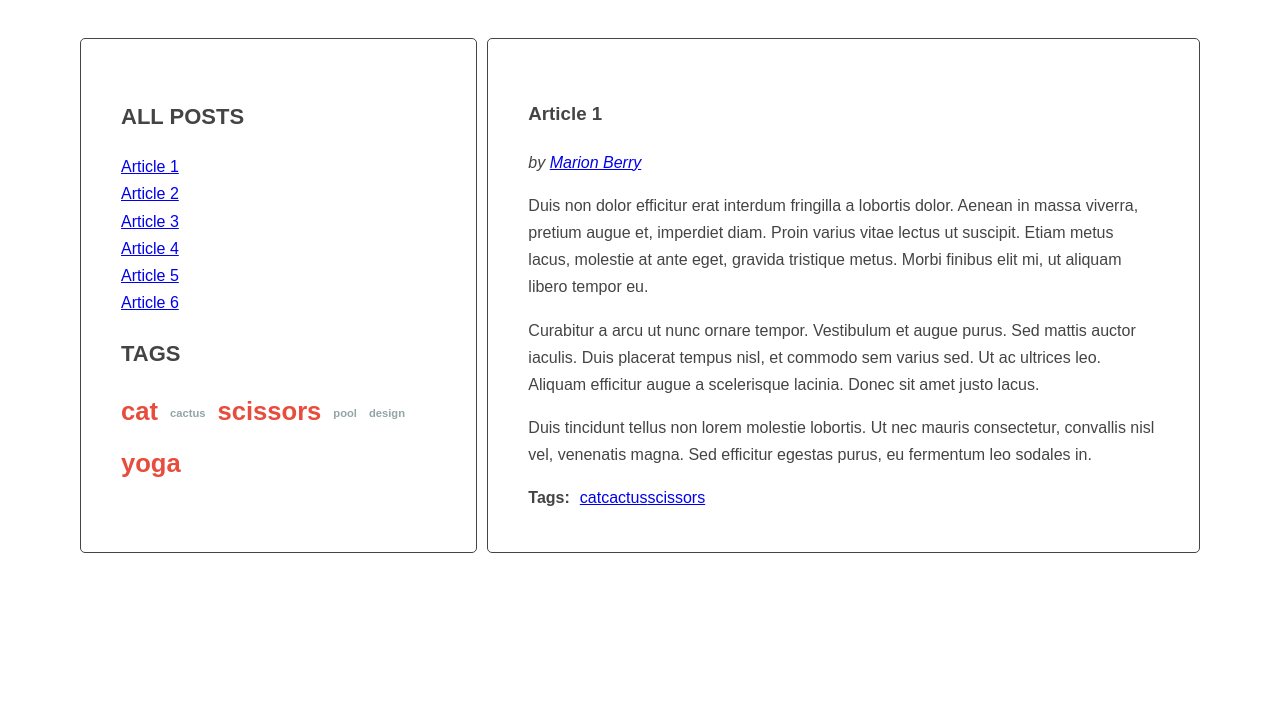
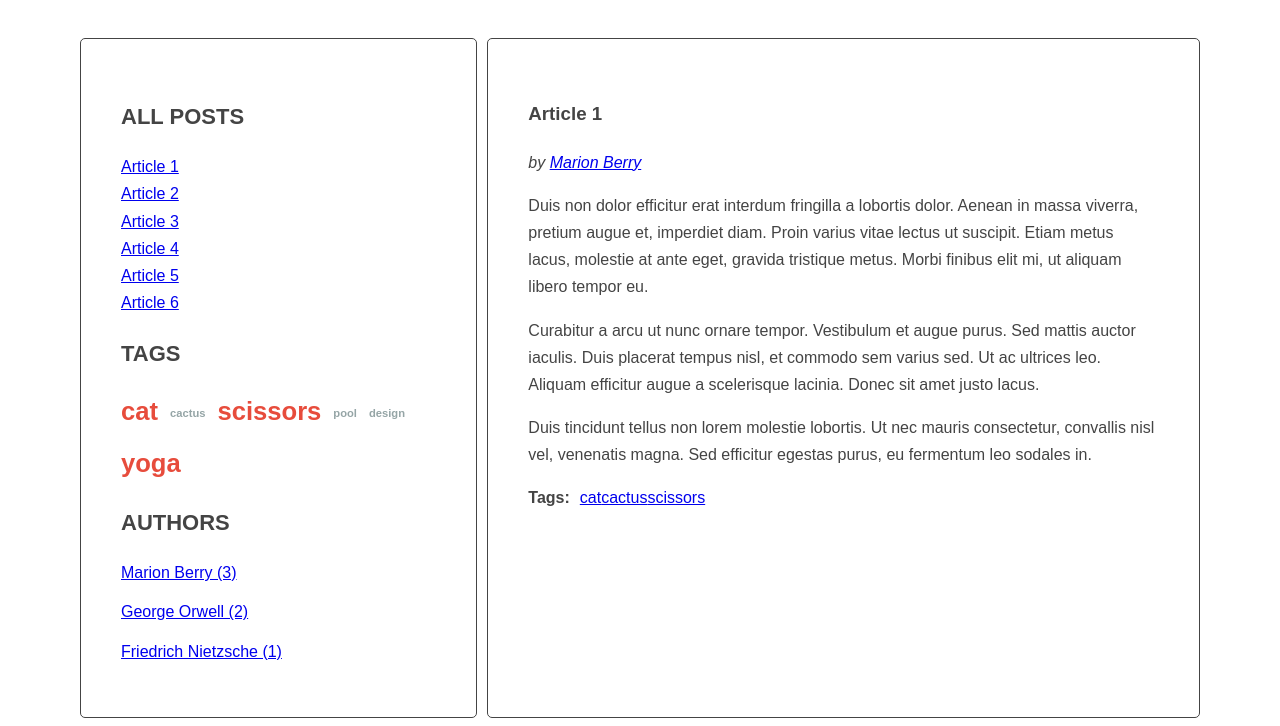
Before and after one commit to Mdev122/blog-tutorial, a website: page index.html in a window 1280 px wide. Shown: the part 205-931 px from the top of the page. Before the commit the page ends 800 px from the top, so only its background shows below. Drawn offline with Linux system fonts and the light colour scheme.

Commit message:
Zadanie lista autorów

```diff
--- a/index.html
+++ b/index.html
@@ -16,10 +16,16 @@
         <!-- MENU BOCZNE -->
         <aside class="sidebar">
           <h2 class="section-title">All posts</h2>
+          <!-- Dynamiczna lista tytułów artykułów -->
           <ul class="list titles"></ul>
 
           <h2 class="section-title">Tags</h2>
+          <!-- Dynamiczna chmura tagów bez liczników -->
           <ul class="tags list"></ul>
+
+          <h2 class="section-title">Authors</h2>
+          <!-- Wyczyszczona z przykładowych linków lista autorów w prawej kolumnie -->
+          <ul class="list authors"></ul>
         </aside>
 
         <!-- SEKCJA Z ARTYKUŁAMI -->
--- a/js/script.js
+++ b/js/script.js
@@ -11,7 +11,8 @@ const optArticleSelector = '.post',
   optArticleAuthorDataSelector = '[data-author]',
   optTagsListSelector = '.tags.list',
   optCloudClassCount = 5,
-  optCloudClassPrefix = 'tag-size-';
+  optCloudClassPrefix = 'tag-size-',
+  optAuthorsListSelector = '.authors'; // Stała ustawień dla listy autorów bocznych
 
 /* === ETAP 1: OBSŁUGA KLIKNIĘCIA W TYTUŁ (MENU BOCZNE) === */
 const titleClickHandler = function(event) {
@@ -89,19 +90,10 @@ const calculateTagsParams = function(tags) {
 
 /* === ETAP 2.6: FUNKCJA OBLICZAJĄCA KLASĘ DLA TAGU (CHMURA TAGÓW) === */
 const calculateTagClass = function(count, params) {
-  /* Odjęcie wartości minimalnej od liczby wystąpień bieżącego tagu */
   const normalizedCount = count - params.min;
-
-  /* Odjęcie wartości minimalnej od wartości maksymalnej (zakres popularności) */
   const normalizedMax = params.max - params.min;
-
-  /* Wyznaczenie ułamka (procentowego położenia tagu w zakresie) */
   const percentage = normalizedCount / normalizedMax;
-
-  /* Obliczenie numeru klasy (od 1 do optCloudClassCount) przy użyciu zaokrąglenia w dół */
   const classNumber = Math.floor( percentage * (optCloudClassCount - 1) + 1 );
-
-  /* Zwrócenie pełnej nazwy klasy (np. "tag-size-3") */
   return optCloudClassPrefix + classNumber;
 };
 
@@ -142,21 +134,15 @@ const generateTags = function() {
   }
 
   const tagList = document.querySelector(optTagsListSelector);
-
   const tagsParams = calculateTagsParams(allTags);
   console.log('tagsParams:', tagsParams);
 
   let allTagsHTML = '';
 
-  /* START LOOP: for each tag in allTags: */
   for(let tag in allTags){
-    /* Wyznaczenie dynamicznej klasy chmury dla bieżącego tagu */
     const tagLinkClass = calculateTagClass(allTags[tag], tagsParams);
-
-    /* [MODYFIKACJA] Wygenerowanie kodu HTML bez licznika wystąpień w nawiasach */
     allTagsHTML += `<li><a class="${tagLinkClass}" href="#tag-${tag}">${tag}</a></li> `;
   }
-  /* END LOOP: for each tag in allTags: */
 
   if (tagList) {
     tagList.innerHTML = allTagsHTML;
@@ -167,9 +153,13 @@ const generateTags = function() {
   console.log('--- ZAKOŃCZONO GENEROWANIE TAGÓW ---');
 };
 
-/* === ETAP 4: DYNAMICZNE GENEROWANIE AUTORÓW === */
+/* === ETAP 4: DYNAMICZNE GENEROWANIE AUTORÓW ORAZ LISTY BOCZNEJ === */
 const generateAuthors = function() {
   console.log('--- URUCHOMIONO GENEROWANIE AUTORÓW ---');
+
+  /* Obiekt do zliczania liczby artykułów napisanych przez poszczególnych autorów */
+  let allAuthors = {};
+
   const articles = document.querySelectorAll(optArticleSelector);
 
   for (let article of articles) {
@@ -185,8 +175,32 @@ const generateAuthors = function() {
     console.log(`-> Odczytany autor dla ${articleId}: "${authorName}"`);
     const authorUrl = authorName.replace(' ', '-').toLowerCase();
     const linkHTML = `by <a href="#author-${authorUrl}">${authorName}</a>`;
+
     authorWrapper.innerHTML = linkHTML;
+
+    /* Logika zliczania wystąpień autora bez pętli wewnętrznej */
+    if (!allAuthors[authorName]) {
+      allAuthors[authorName] = 1;
+    } else {
+      allAuthors[authorName]++;
+    }
   }
+
+  const authorList = document.querySelector(optAuthorsListSelector);
+  let allAuthorsHTML = '';
+
+  /* Pętla generująca kody HTML linków z licznikami do bocznej kolumny */
+  for (let authorName in allAuthors) {
+    const authorUrl = authorName.replace(' ', '-').toLowerCase();
+    allAuthorsHTML += `<li><a href="#author-${authorUrl}"><span>${authorName} (${allAuthors[authorName]})</span></a></li> `;
+  }
+
+  if (authorList) {
+    authorList.innerHTML = allAuthorsHTML;
+  } else {
+    console.warn(`Brak listy autorów w menu bocznym dla selektora: ${optAuthorsListSelector}`);
+  }
+
   console.log('--- ZAKOŃCZONO GENEROWANIE AUTORÓW ---');
 };
 
@@ -226,7 +240,8 @@ const authorClickHandler = function(event) {
 
 /* === ETAP 6: PRZYPISANIE NASŁUCHIWANIA DO LINKÓW AUTORÓW === */
 const addClickListenersToAuthors = function() {
-  const authorLinks = document.querySelectorAll('.post-author a');
+  /* Selektor wyłapuje linki autorów z artykułów oraz z bocznej listy */
+  const authorLinks = document.querySelectorAll('a[href^="#author-"]');
   for (let link of authorLinks) {
     link.addEventListener('click', authorClickHandler);
   }
```
